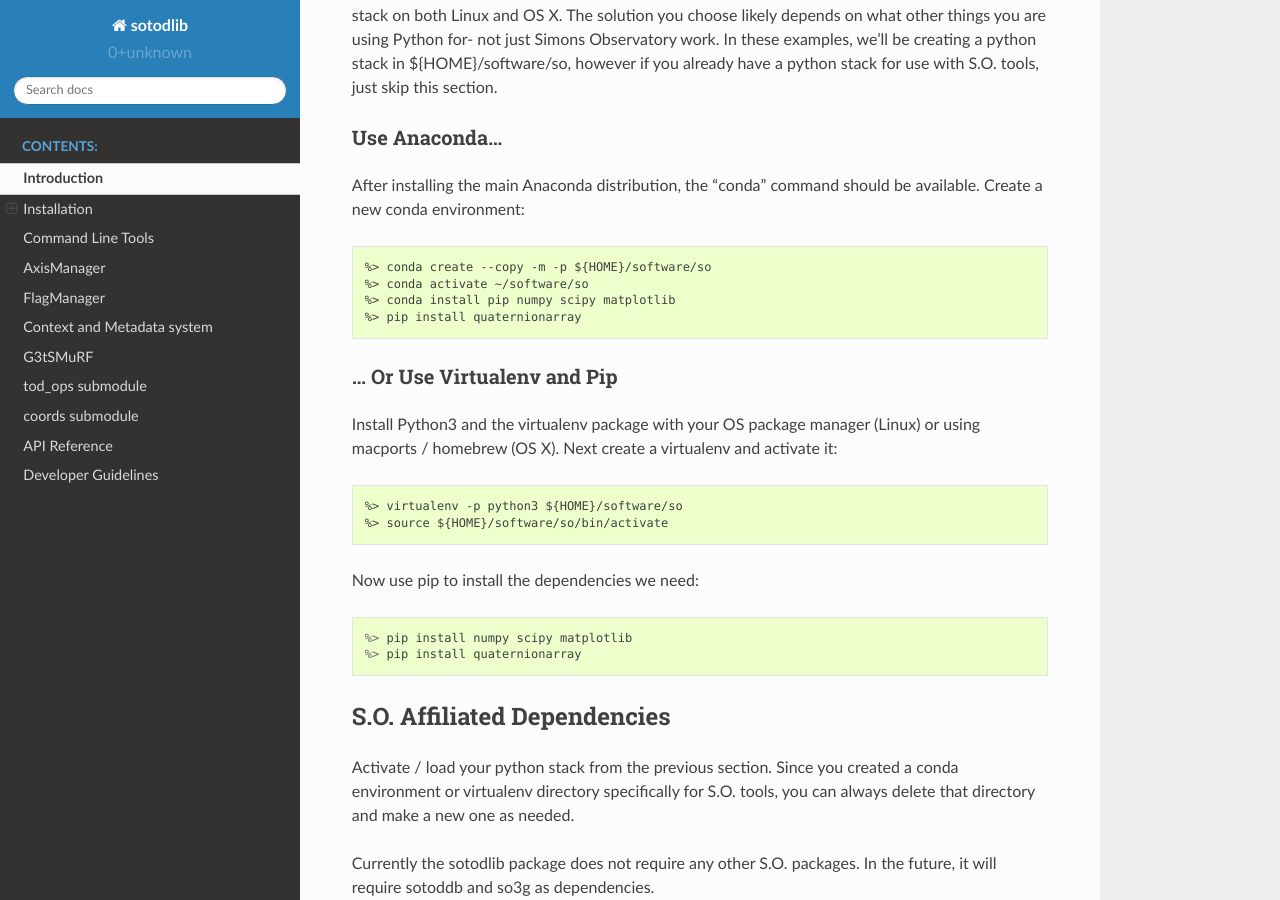
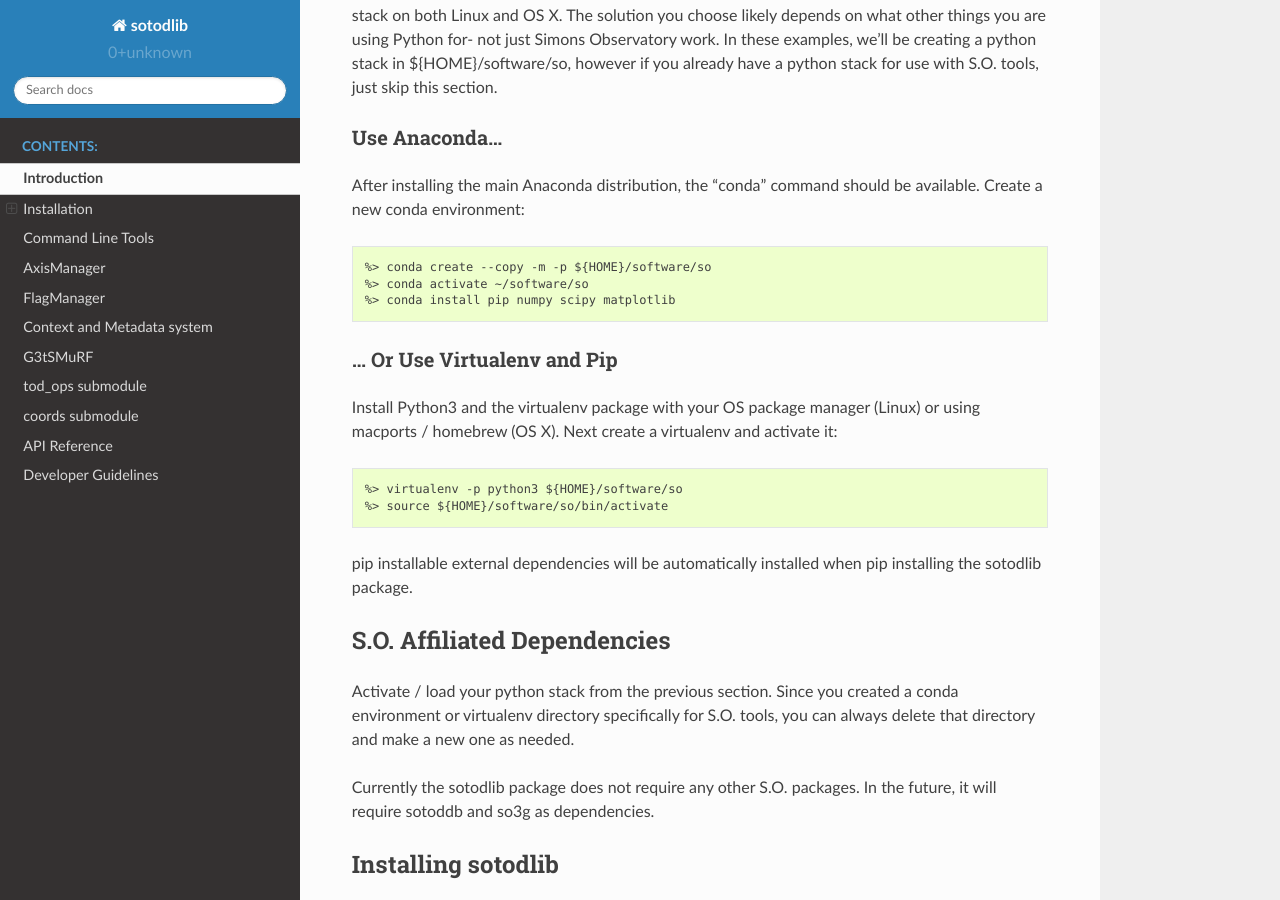
Before and after one commit to simonsobs/sotodlib, a Sphinx documentation site: the page built from docs/intro.rst, in a window 1280 px wide and 900 px high, scrolled down 465 px. Built offline with Sphinx 7.4.7 and the Read the Docs theme 2.0.0, drawn with Linux system fonts in a browser that asks for light colours.

Commit message:
Update external deps section of installation docs

```diff
--- a/docs/intro.rst
+++ b/docs/intro.rst
@@ -34,7 +34,6 @@ Create a new conda environment::
   %> conda create --copy -m -p ${HOME}/software/so
   %> conda activate ~/software/so
   %> conda install pip numpy scipy matplotlib
-  %> pip install quaternionarray
 
 ... Or Use Virtualenv and Pip
 ~~~~~~~~~~~~~~~~~~~~~~~~~~~~~~~~~~~~~
@@ -46,10 +45,8 @@ it::
   %> virtualenv -p python3 ${HOME}/software/so
   %> source ${HOME}/software/so/bin/activate
 
-Now use pip to install the dependencies we need::
-
-    %> pip install numpy scipy matplotlib
-    %> pip install quaternionarray
+pip installable external dependencies will be automatically installed when pip
+installing the sotodlib package.
 
 
 S.O. Affiliated Dependencies
```
